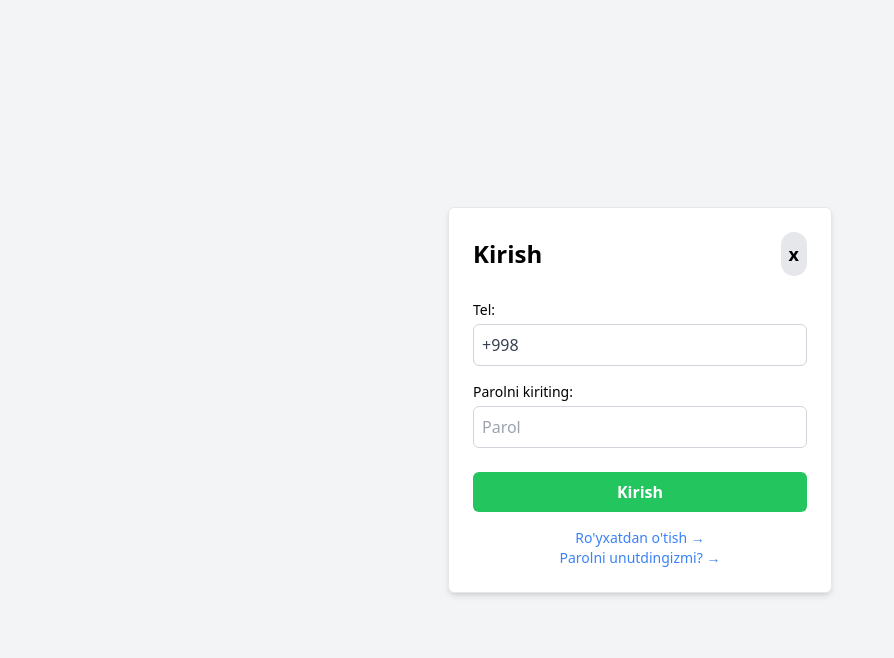
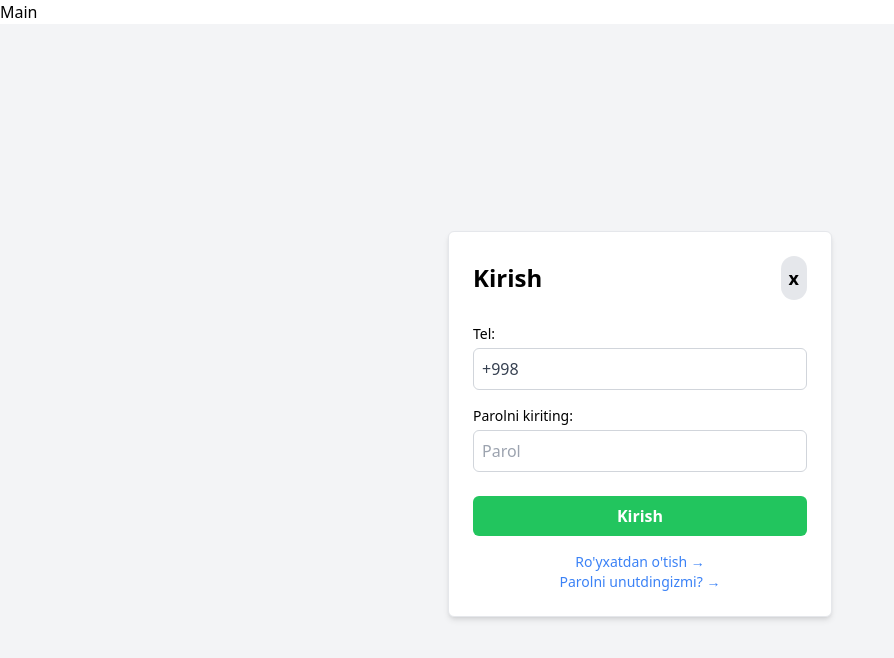
Before and after one commit to Abdurahman0/Fruteacorp, a React (Vite) app: page / in a window 1280 px wide. Shown: the top 658 px of the page, without its empty margins (0-894 px from the left). Built offline with nearby package versions, Linux system fonts and the light colour scheme.

Commit message:
added hidden classname

```diff
--- a/src/pages/Main.jsx
+++ b/src/pages/Main.jsx
@@ -1,9 +1,14 @@
 import Login from '../components/Login'
 
 function Main() {
+	const accessToken = localStorage.getItem('accessToken')
+
 	return (
 		<div>
-			<Login />
+			Main
+			<div className={accessToken && 'hidden'}>
+				<Login />
+			</div>
 		</div>
 	)
 }
```
